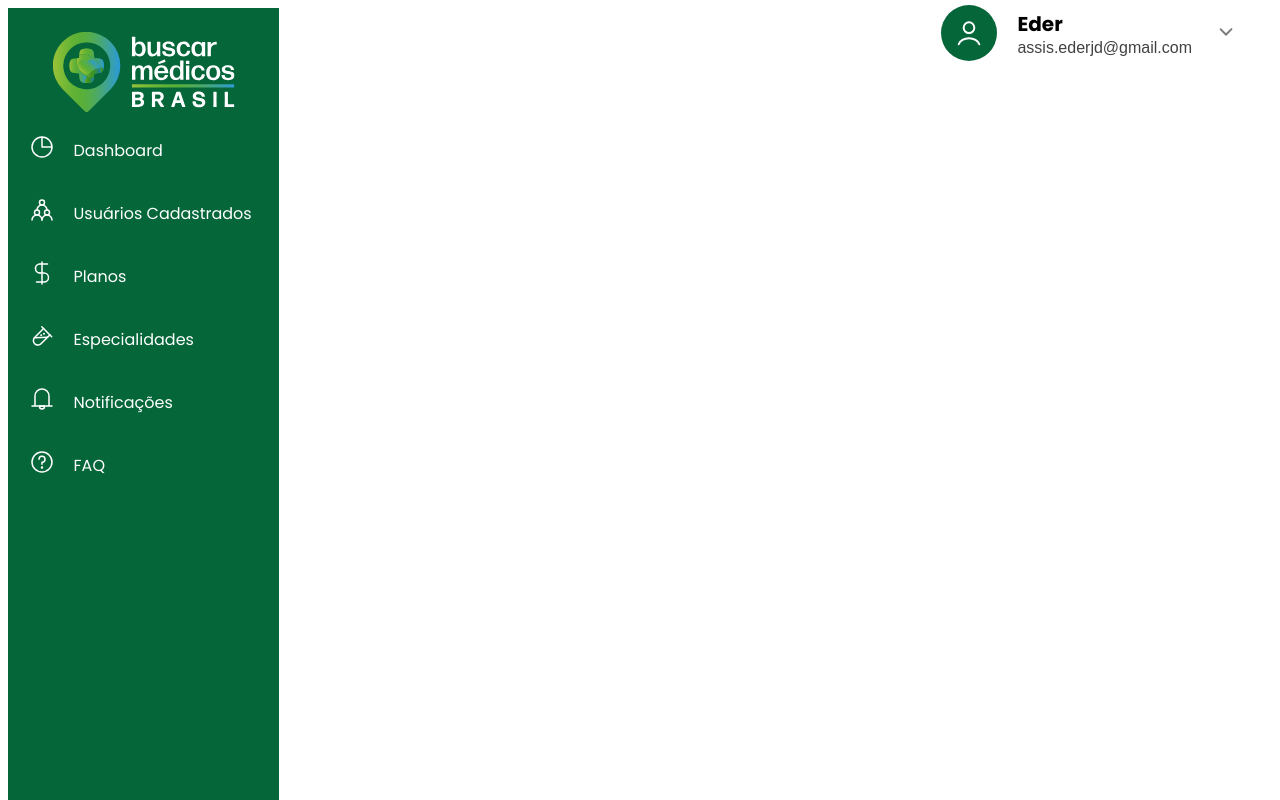
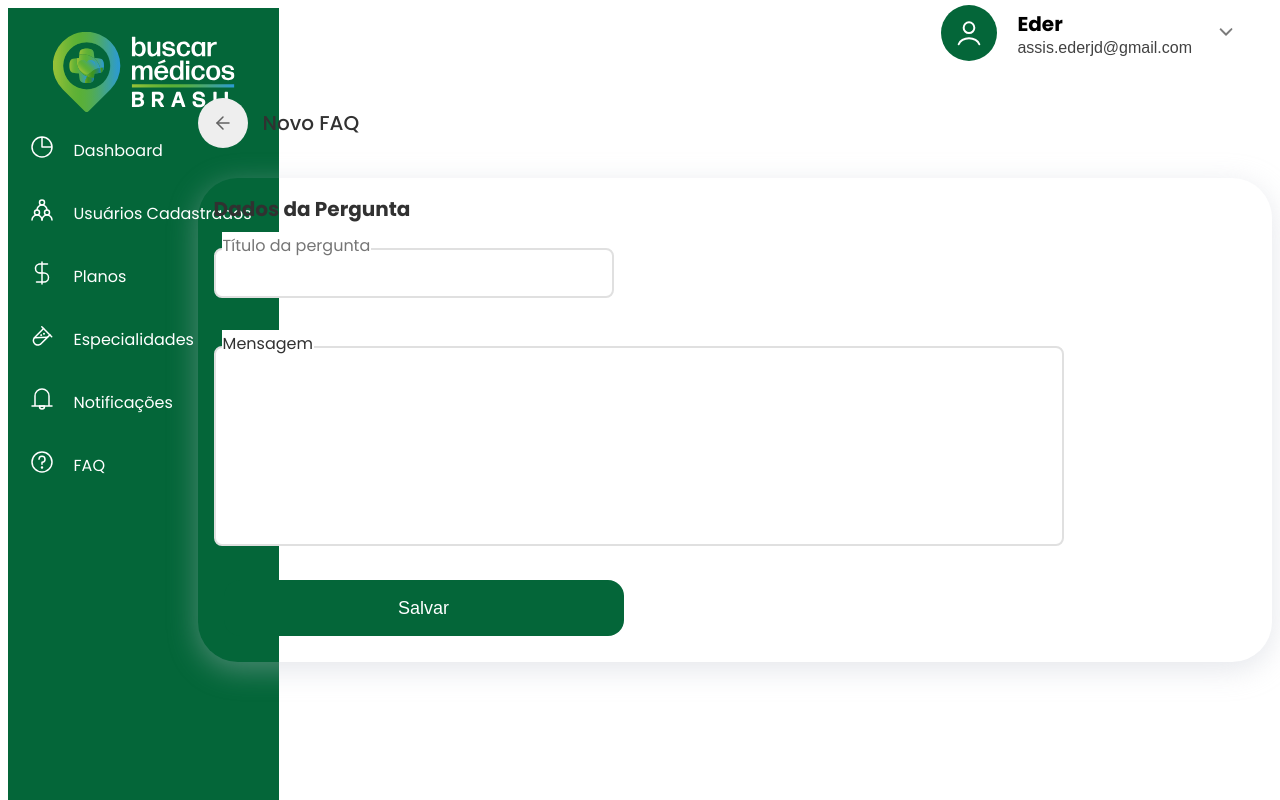
Before and after one commit to assis1983/Search-Doctors, a React (Vite) app: page /faq in a window 1280 px wide. Shown: the top 800 px of the page. Built offline with nearby package versions, Linux system fonts and the light colour scheme.

Commit message:
Add a página de FAQ e seus componentes

```diff
--- a/src/pages/faq.tsx
+++ b/src/pages/faq.tsx
@@ -1,13 +1,72 @@
-import { Menu } from "../components/SideBar"
-import { Header } from "../components/Header"
+import { Menu } from "../components/SideBar";
+import { Header } from "../components/Header";
+import { Input } from "../components/Input";
+import ChevronLeft from "../assets/icons/chevron left";
+import { Button } from "../components/Button";
+import { CardTitle2 } from "../components/Cardone";
+import { Container } from "../components/Container/styles";
+import {
+  StyleLinkUser,
+  StyleInputUser,
+} from "../components/StyleInputsUser/style";
+import { CustomModal, CloseButton } from "../components/StyleModal/style";
+import { Title } from "../components/Title/style";
+import { colors } from "../theme";
+import { useState } from "react";
 
 const Faq = () => {
-    return (
-        <>
-        <Menu />
-        <Header />
-        </>
-    )
-}
+  const [isModalOpen, setIsModalOpen] = useState(false);
 
-export default Faq
+  const openModal = () => {
+    setIsModalOpen(true);
+  };
+
+  const closeModal = () => {
+    setIsModalOpen(false);
+  };
+  return (
+    <>
+      <Menu />
+      <Header />
+      <StyleLinkUser to={"/dashboard"}>
+        <CardTitle2
+          icon={<ChevronLeft />}
+          text={"Novo FAQ"}
+          backgroundColor={colors.light}
+        />
+      </StyleLinkUser>
+      <Container>
+        <Title fontSize={20}>Dados da Pergunta</Title>
+        <StyleInputUser>
+          <Input
+            label={"Título da pergunta"}
+            placeholder={""}
+            inputState={""}
+            inputSetState={function (): void {
+              throw new Error("Function not implemented.");
+            }}
+          />
+        </StyleInputUser>
+        <div className="input-messenger">
+          <Input
+            label={"Mensagem"}
+            placeholder={""}
+            inputState={""}
+            inputSetState={function (): void {
+              throw new Error("Function not implemented.");
+            }}
+          />
+        </div>
+        <Button text={"Salvar"} variant={"login"} onClick={openModal} />
+        <CustomModal isOpen={isModalOpen} onRequestClose={closeModal}>
+          <div>
+            <Title fontSize={32}>Pergunta Salva com Sucesso</Title>
+            <CloseButton onClick={closeModal}>X</CloseButton>
+          </div>
+        </CustomModal>
+      </Container>
+    </>
+  );
+};
+
+export default Faq;
```
